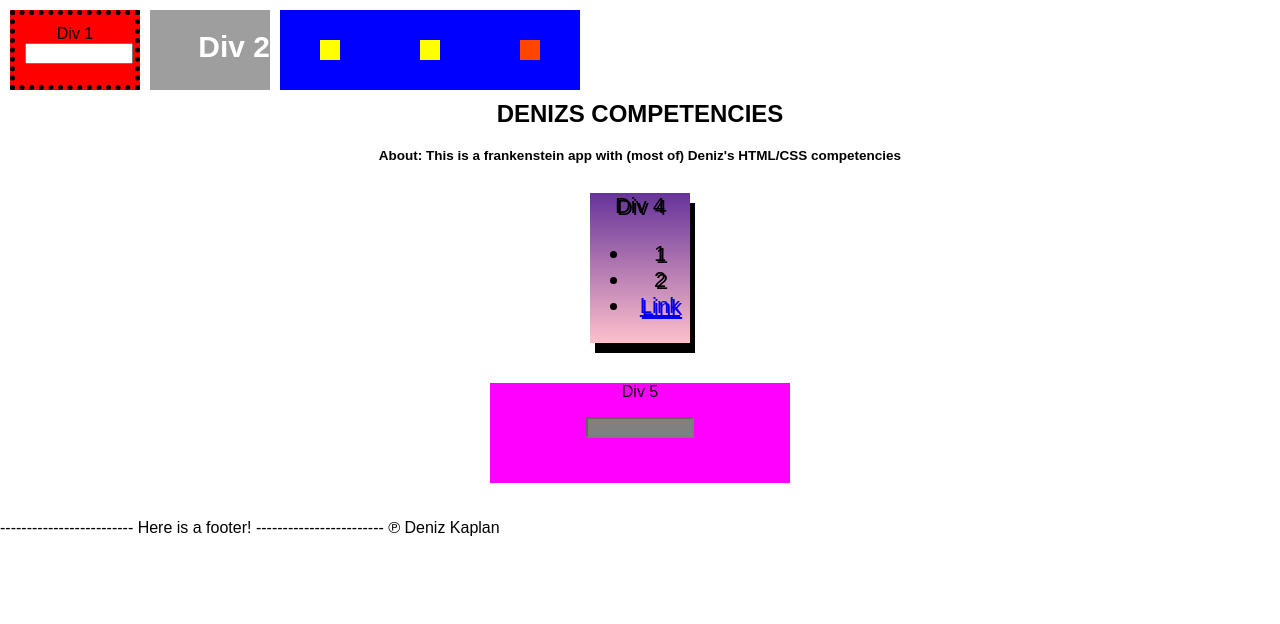
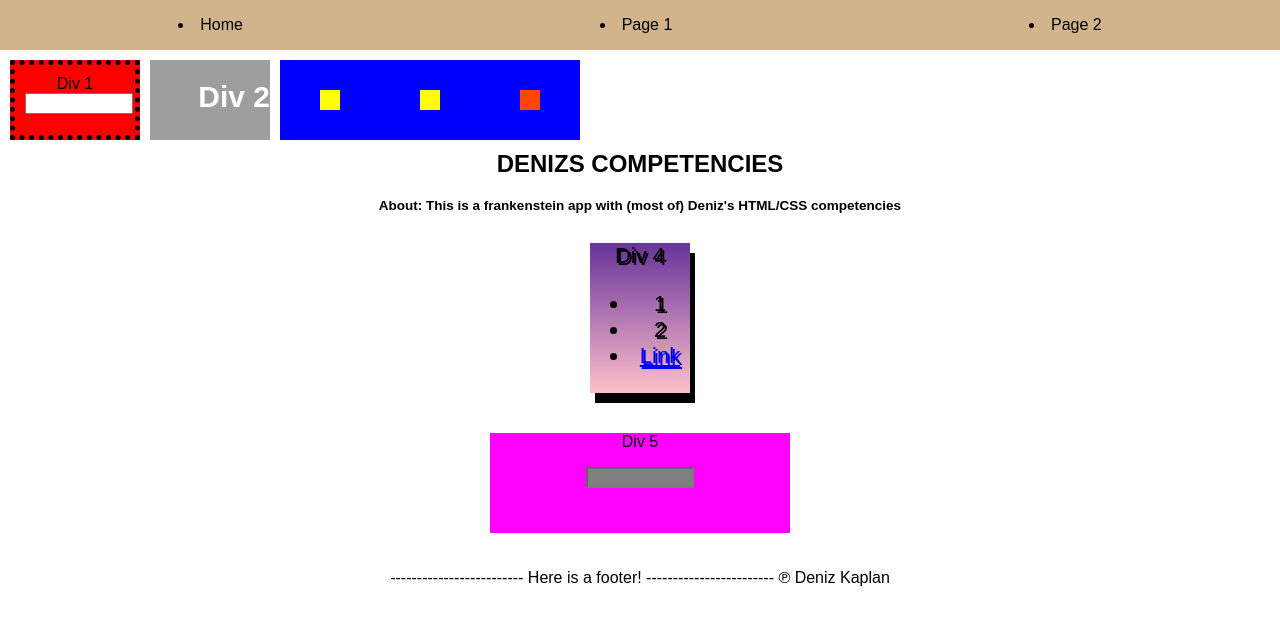
Before and after one commit to kapland26/HTML_CSS_COMPETENCIES, a React (Create React App) app: page / in a window 1280 px wide. Shown: the top 624 px of the page. Built offline with nearby package versions, Linux system fonts and the light colour scheme; grey boxes are pictures that could not be loaded.

Commit message:
I think I'm  done?

```diff
--- a/public/index.html
+++ b/public/index.html
@@ -4,20 +4,18 @@
     <meta charset="utf-8">
     <meta name="viewport" content="width=device-width, initial-scale=1, shrink-to-fit=no">
     <meta name="theme-color" content="#000000">
+    <meta name="description" content="Deniz's HTMl and CSS Competency App!"
     <link rel="manifest" href="%PUBLIC_URL%/manifest.json">
     <link rel="shortcut icon" href="%PUBLIC_URL%/favicon.ico">
     <title>Competency App</title>
   </head>
   <body>
     <noscript>
-      You need to enable JavaScript to run this app.
+      competency competency competency
     </noscript>
     <script>
       console.log("Here is a console.log!")
     </script>
     <div id="root"></div>
   </body>
-  <footer><br/><br/>
-     ------------------------- Here is a footer! ------------------------ ℗ Deniz Kaplan
-  </footer>
 </html>
--- a/src/App.js
+++ b/src/App.js
@@ -8,6 +8,12 @@ class App extends Component {
   render() {
     return (
       <div className="App">
+        <nav>
+            <li> Home </li>
+            <li> Page 1 </li>
+            <li> Page 2 </li>
+        </nav>
+
         <div className="box-one">
           Div 1
           <input aria-describedby="enabled-input" />
@@ -46,13 +52,17 @@ class App extends Component {
         </div>
 
         <div className="box-six">
-          <div className="grid-component"> <img src="https://images-na.ssl-images-amazon.com/images/I/51zLZbEVSTL._SY355_.jpg" alt="smiley face" height="42" width="42"/> </div>
+          <div className="grid-component"> <img src="https://images-na.ssl-images-amazon.com/images/I/51zLZbEVSTL._SY355_.jpg" alt="smiley face COPMETENCY" height="42" width="42"/> </div>
           <div className="grid-component"/>
           <div className="grid-component"> Div 6 </div>
           <div className="grid-component" />
           <div className="grid-component"/>
           <div className="grid-component"/>
         </div>
+
+        <footer><br/><br/>
+          ------------------------- Here is a footer! ------------------------ ℗ Deniz Kaplan
+        </footer>
       </div>
     );
   }
--- a/src/box1_3.css
+++ b/src/box1_3.css
@@ -1,5 +1,14 @@
 .App {
   text-align: center;
+}
+
+nav{
+  height: 50px;
+  background: tan;
+  display: flex;
+  flex-direction: row;
+  justify-content: space-around;
+  align-items: center;
 }
 
 .box-one{
@@ -32,7 +41,7 @@ input:disabled {
   background-image: url("http://www.sciencemag.org/sites/default/files/styles/article_main_large/public/cc_iStock-478639870_16x9.jpg?itok=1-jMc4Xv");
   background-size: 100% 100%;
   position: absolute;
-  top: 10px;
+  top: 60px;
   left: 150px;
 }
 
```
